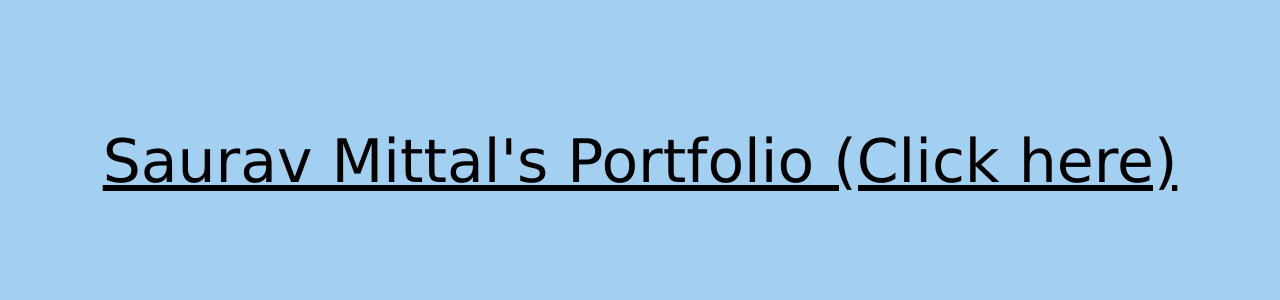
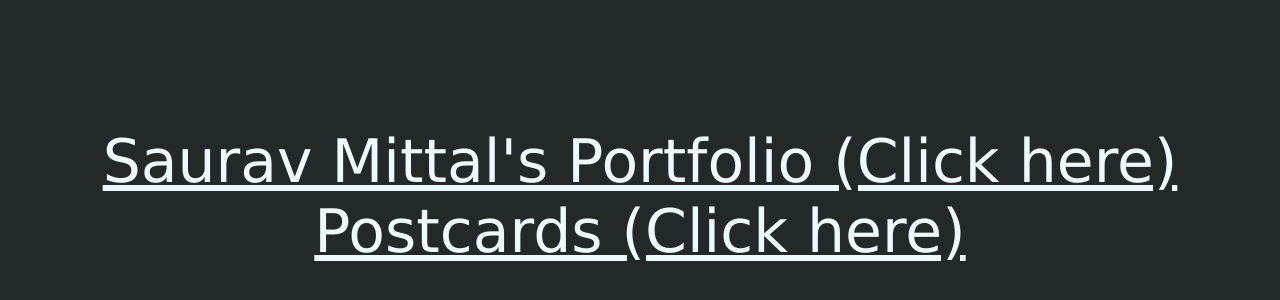
Before and after one commit to sauravmittal001/DevClubAssignment-2, a plain HTML site: page index.html in a window 1280 px wide. Shown: the part 244-544 px from the top of the page. Drawn offline with Linux system fonts and the light colour scheme.

Commit message:
add files

```diff
--- a/index.html
+++ b/index.html
@@ -5,7 +5,7 @@
 		a {
 			font-size: 60px;
 			font-family: "Lucida Grande";
-			color: black;
+			color: aliceblue;
 			text-align: center;
 		}
 		div {
@@ -22,9 +22,10 @@
 	</style>
 </head>
 
-<body bgcolor="#A3CFF1">
+<body bgcolor="#232829">
 <div align="center">
 	<a href="https://sauravmittal001.github.io/developerFolio/">Saurav Mittal's Portfolio (Click here)</a>
+	<a href="https://sauravmittal001.github.io/developerFolio/">Postcards (Click here)</a>
 </div>
 </body>
 </html>
```
Also changed, not shown: 1 other file.
